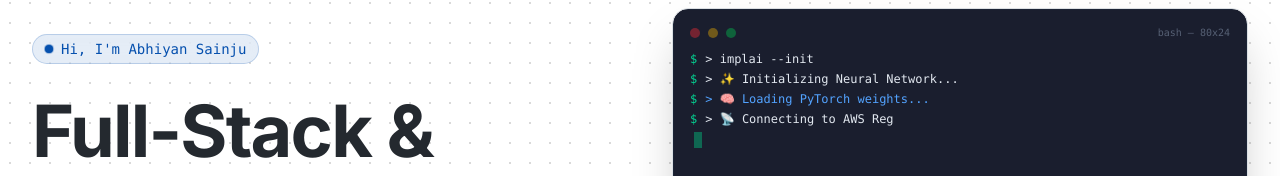
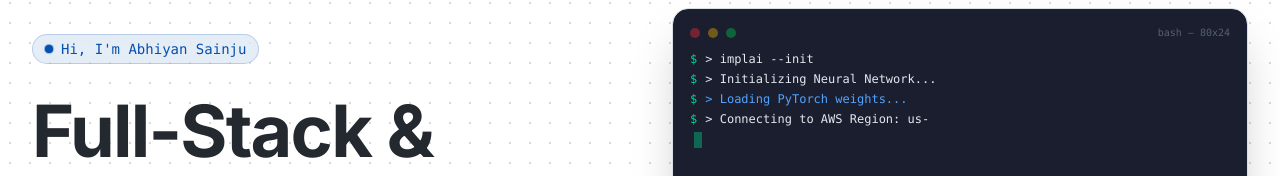
Before and after one commit to aabhiyann/portfolio-abhiyan, a React (Vite) app: page / in a window 1280 px wide. Shown: the part 187-363 px from the top of the page. Built offline with nearby package versions, Linux system fonts and the light colour scheme.

Commit message:
refactor: remove emojis from UI for professional appearance

```diff
--- a/src/components/TerminalCard.tsx
+++ b/src/components/TerminalCard.tsx
@@ -3,11 +3,11 @@ import { motion } from "framer-motion";
 
 const script = [
   "> implai --init",
-  "> ✨ Initializing Neural Network...",
-  "> 🧠 Loading PyTorch weights...",
-  "> 📡 Connecting to AWS Region: us-east-1...",
-  "> 🚀 Deploying Microservices...",
-  "> ✅ System Online: Ready to Build.",
+  "> Initializing Neural Network...",
+  "> Loading PyTorch weights...",
+  "> Connecting to AWS Region: us-east-1...",
+  "> Deploying Microservices...",
+  "> System Online: Ready to Build.",
 ];
 
 const TerminalCard: React.FC = () => {
--- a/src/data/Articles.ts
+++ b/src/data/Articles.ts
@@ -26,9 +26,9 @@ export const articles: Article[] = [
 
 **TL;DR:** I built a live cloud cost analytics platform with ML-powered forecasting and anomaly detection. Here's what I learned about production ML vs. notebooks, and why "simple" models often win in production.
 
-🔗 **[Live Demo](https://infrasight.netlify.app)** (demo@infrasight.com / password123)
-💻 **[Source Code](https://github.com/aabhiyann/infrasight)**
-📖 **[API Documentation](https://infrasight-rs1b.onrender.com/docs)**
+**[Live Demo](https://infrasight.netlify.app)** (demo@infrasight.com / password123)
+**[Source Code](https://github.com/aabhiyann/infrasight)**
+**[API Documentation](https://infrasight-rs1b.onrender.com/docs)**
 
 ---
 
@@ -243,7 +243,7 @@ Building InfraSight taught me that production ML is fundamentally different from
 
 **TL;DR:** I systematically compared 5 deep learning architectures for audio classification. The result? A simple task-specific CNN achieved 92% accuracy, outperforming YAMNet transfer learning by 26%. Here's what I learned about when transfer learning works (and when it doesn't).
 
-💻 **[Source Code](https://github.com/aabhiyann/audio-classification-cnn)**
+**[Source Code](https://github.com/aabhiyann/audio-classification-cnn)**
 
 ---
 
@@ -417,8 +417,8 @@ This research demonstrates that transfer learning isn't always the answer. When
 
 **TL;DR:** I built a production SaaS application that lets you chat with your PDF documents using AI for $0/month. Here's what I learned about RAG architecture, integrating multiple third-party services, and why production AI is 80% data engineering.
 
-🔗 **[Live Demo](https://talkifydocs.vercel.app)**
-💻 **[Source Code](https://github.com/aabhiyann/talkifydocs)**
+**[Live Demo](https://talkifydocs.vercel.app)**
+**[Source Code](https://github.com/aabhiyann/talkifydocs)**
 
 ---
 
@@ -636,8 +636,8 @@ Building TalkifyDocs taught me that production RAG applications are fundamentall
 
 **TL;DR:** I built a real-time social music platform where users listen together with synchronized playback and live chat. Here's what I learned about WebSocket architecture, state synchronization, and building scalable real-time systems.
 
-🌐 **[Live Demo](https://udaymelodyhhub.vercel.app)**
-💻 **[Source Code](https://github.com/aabhiyann/MelodyHub)**
+**[Live Demo](https://udaymelodyhhub.vercel.app)**
+**[Source Code](https://github.com/aabhiyann/MelodyHub)**
 
 ---
 
```
